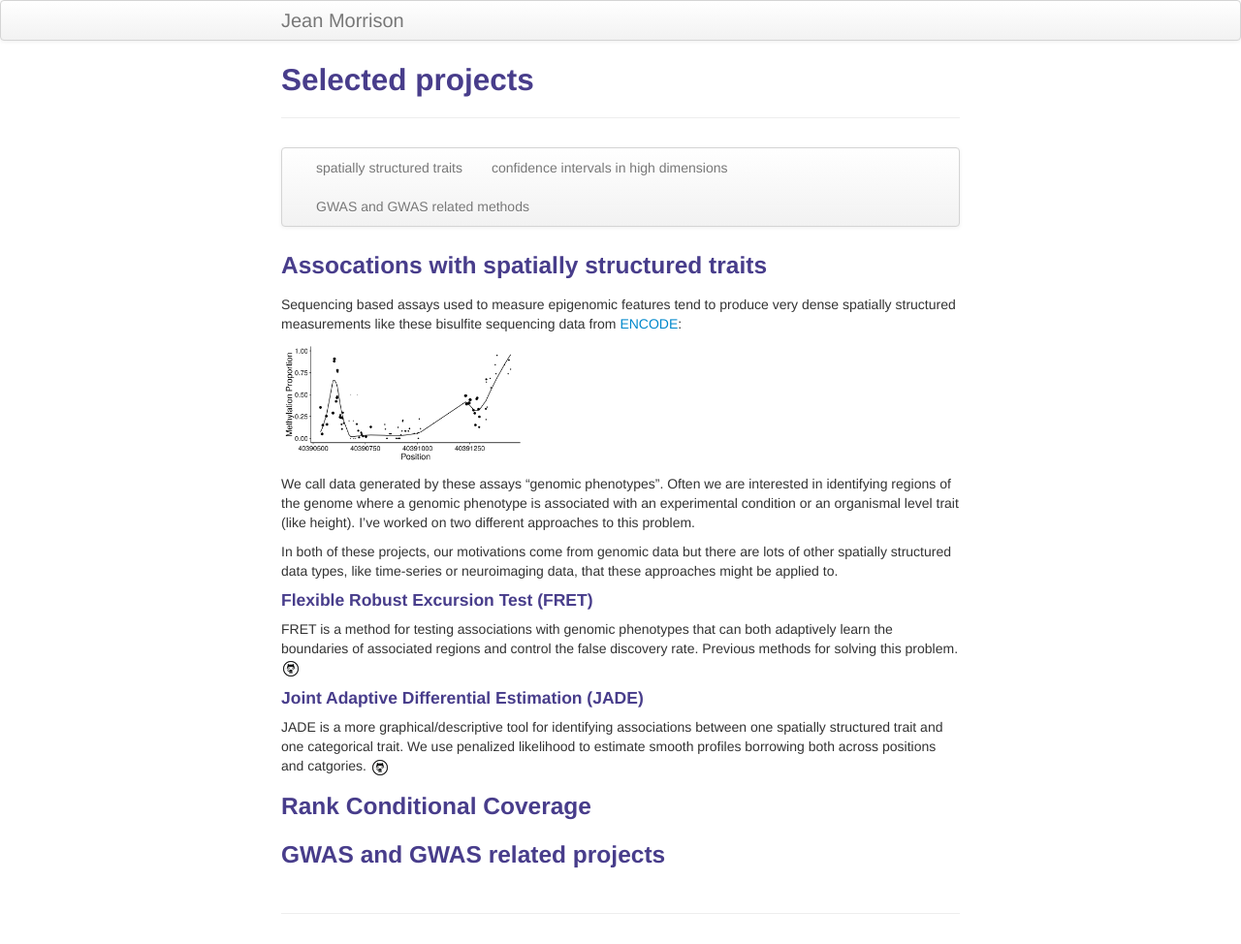
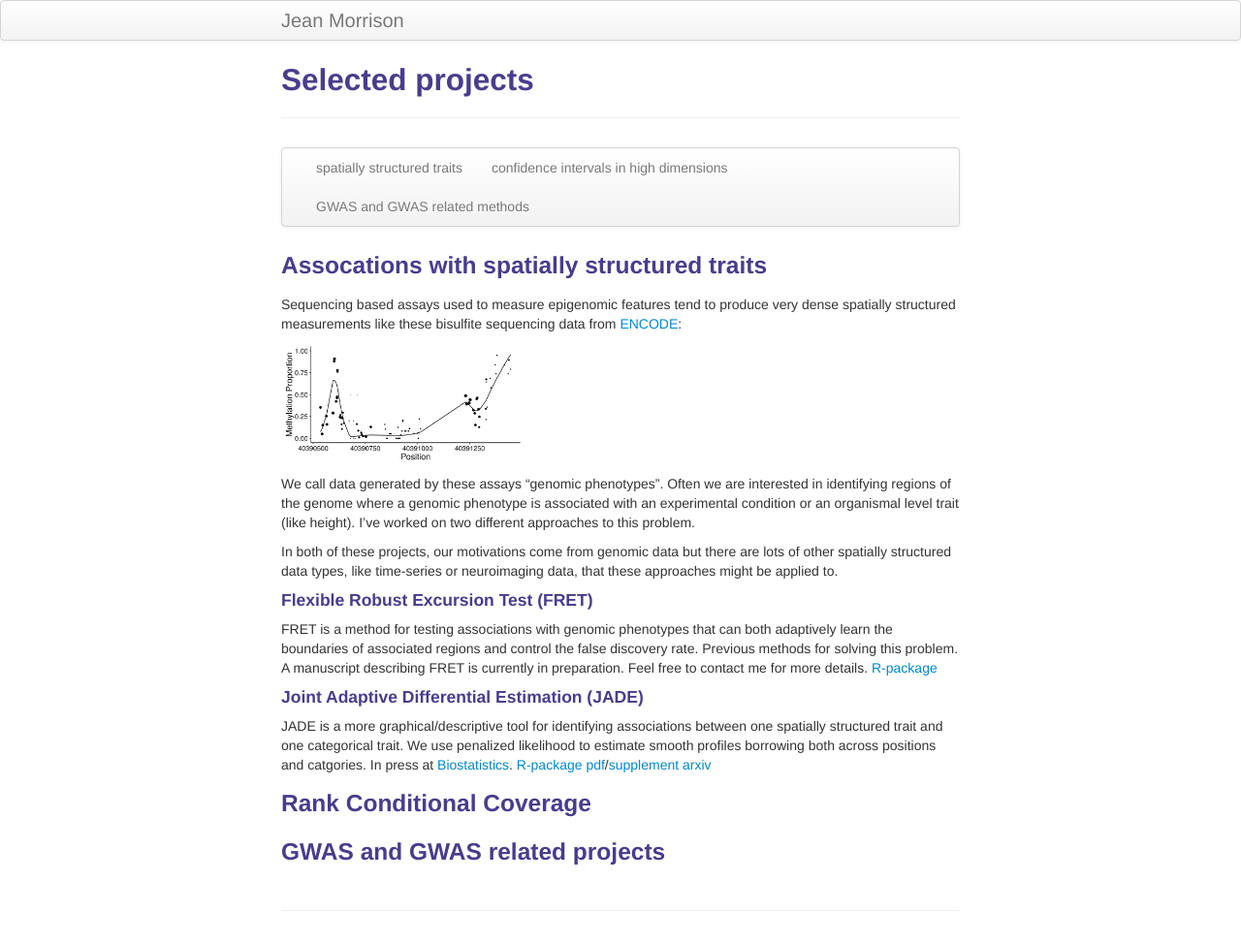
Before and after one commit to jean997/jean997.github.io, a Jekyll site: the page built from pages/projects.md, in a window 1280 px wide. Shown: the whole page at 97% size. Built offline with Jekyll 4.4.1, drawn with Linux system fonts in a browser that asks for light colours.

Commit message:
add jade paper

```diff
--- a/pages/projects.md
+++ b/pages/projects.md
@@ -27,15 +27,18 @@ In both of these projects, our motivations come from genomic data but there are
 
 #### Flexible Robust Excursion Test (FRET)
 FRET is a method for testing associations with genomic phenotypes that can both adaptively learn the boundaries of associated regions and control the false discovery rate.
-Previous methods for solving this problem.
-[![github](icons16/github-icon.png)](https://github.com/jean997/fret)
+Previous methods for solving this problem. A manuscript describing FRET is currently in preparation. Feel free to contact me for more details.
+[R-package](https://github.com/jean997/fret)
 
 
 
 #### Joint Adaptive Differential Estimation (JADE)
 
 JADE is a more graphical/descriptive tool for identifying associations between one spatially structured trait and one categorical trait. We use penalized likelihood to estimate smooth profiles borrowing both across positions and catgories.
-[![github](icons16/github-icon.png)](https://github.com/jean997/jadeTF)
+In press at [Biostatistics](https://biostatistics.oxfordjournals.org/content/early/2016/08/04/biostatistics.kxw033).
+[R-package](https://github.com/jean997/jadeTF)
+[pdf](papers/jade_main.png)/[supplement](papers/jade_supp.png)
+[arxiv]()
 
 ### <a name="rcc"></a>Rank Conditional Coverage
 
```
Also changed, not shown: 2 other files.
